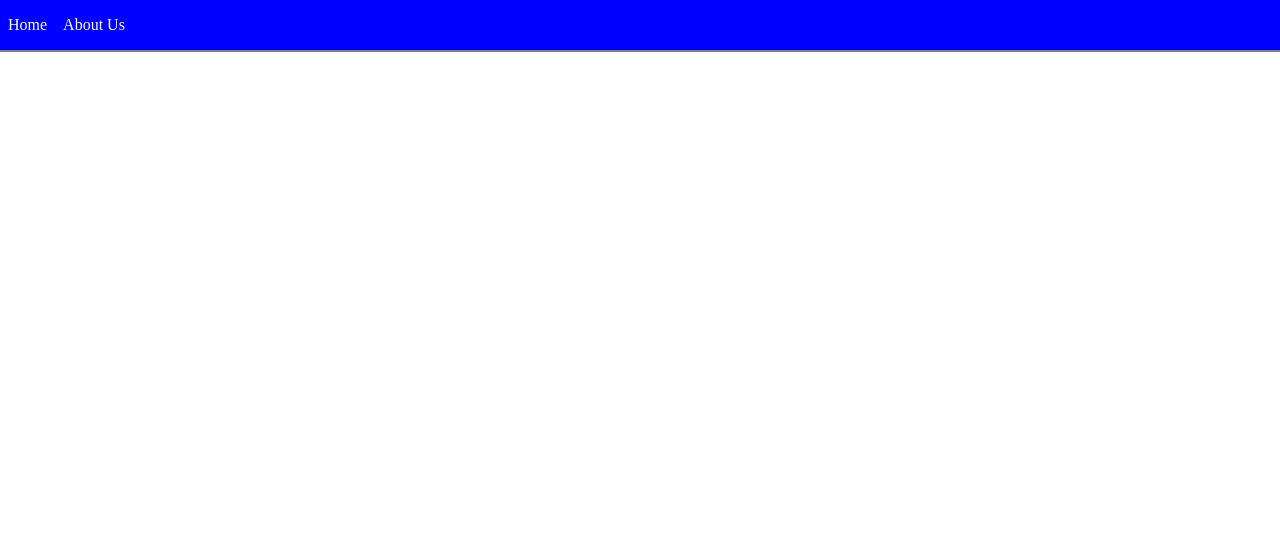
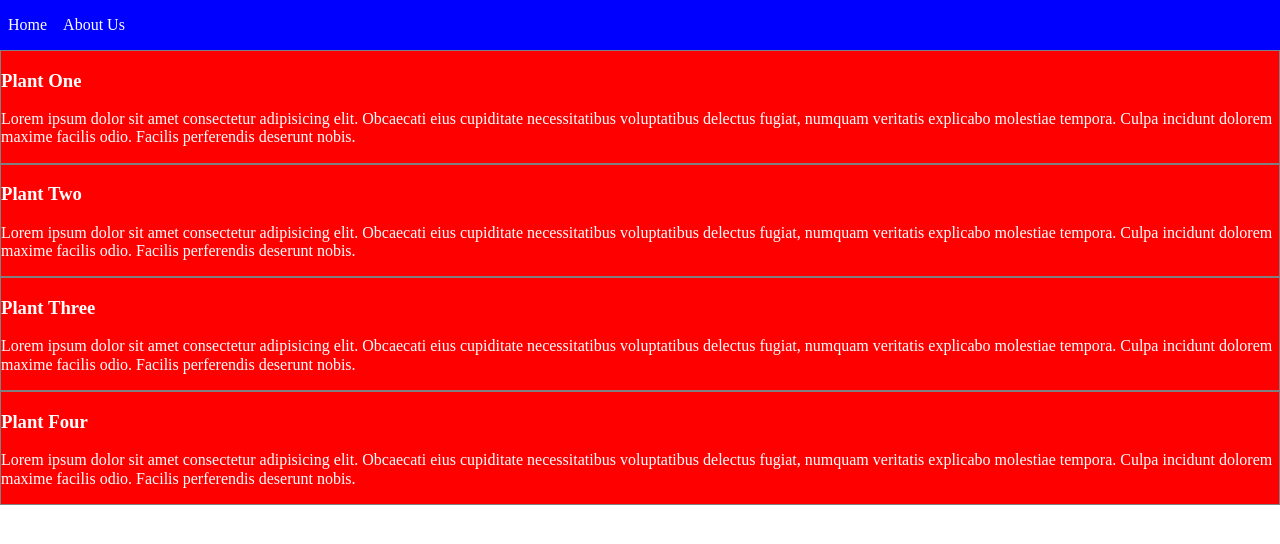
Before and after one commit to christocarr/leaves, a React (Create React App) app: page / in a window 1280 px wide. Shown: the top 544 px of the page. Built offline with nearby package versions, Linux system fonts and the light colour scheme.

Commit message:
Feature: add product card

```diff
--- a/src/pages/Home.js
+++ b/src/pages/Home.js
@@ -1,12 +1,24 @@
-import React from "react";
+import React, { useState, useEffect } from "react";
 import Header from "../components/Header";
 import ProductCard from "../components/ProductCard";
+import { productData } from "../productData";
 
 function Home() {
+  const [products, setProducts] = useState([]);
+
+  useEffect(() => {
+    setProducts(productData);
+  }, []);
+
   return (
     <>
       <Header />
-      <ProductCard />
+      {products.map((product) => (
+        <ProductCard key={product.id}>
+          <ProductCard.Title>{product.name}</ProductCard.Title>
+          <ProductCard.Description>{product.desc}</ProductCard.Description>
+        </ProductCard>
+      ))}
     </>
   );
 }
```
